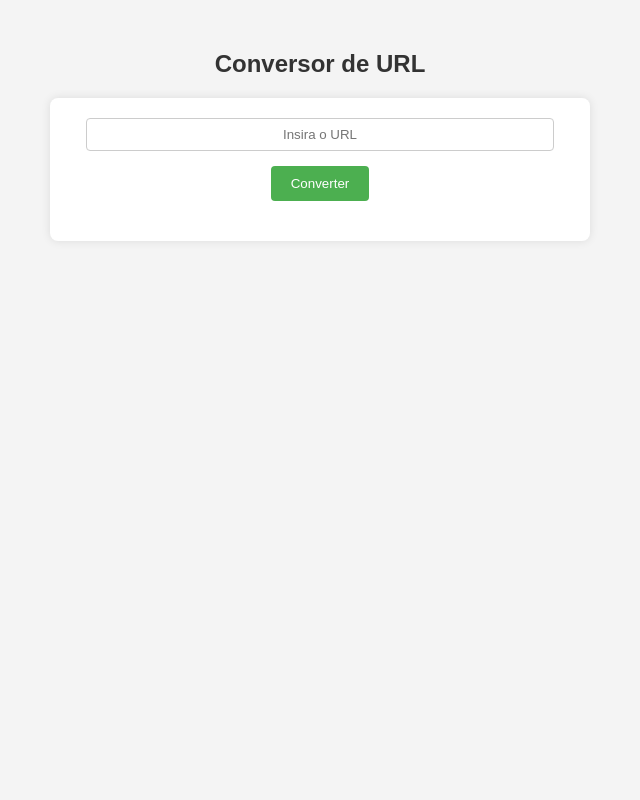
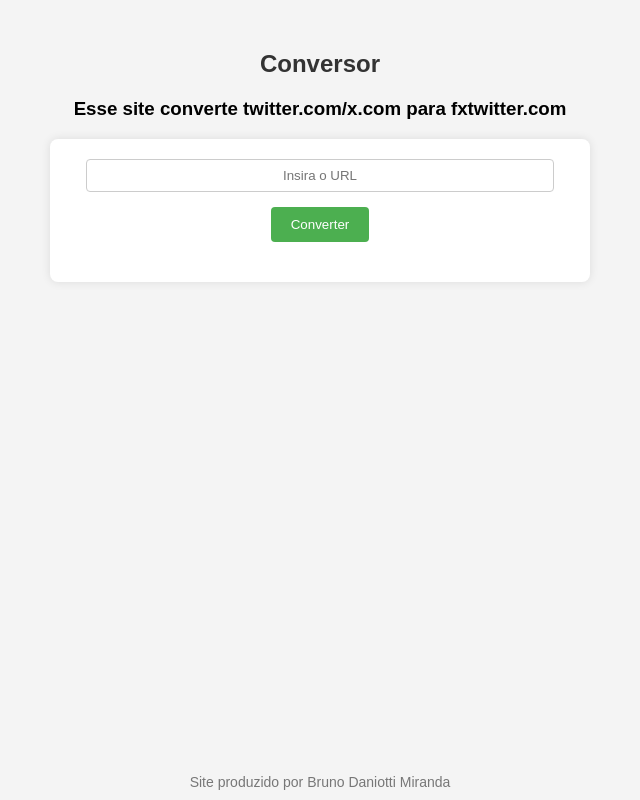
Before and after one commit to BDaniottiM/twitterconversor, a plain HTML site: page index.html in a window 1280 px wide. Shown: the whole page, without its empty margins (320-960 px from the left). Drawn offline with Linux system fonts and the light colour scheme.

Commit message:
Update index.html

```diff
--- a/index.html
+++ b/index.html
@@ -1,7 +1,7 @@
 <!DOCTYPE html>
 <html>
 <head>
-    <title>Conversor de URL</title>
+    <title>Conversor Twitter</title>
     <link rel="icon" href="src/twitter.png" type="image/png">
     <style>
         /* Estilos para o formulário */
@@ -45,17 +45,29 @@
             margin-top: 20px;
             font-weight: bold;
         }
+	#footer {
+            position: absolute;
+            bottom: 0;
+            left: 0;
+            right: 0;
+            text-align: center;
+            font-size: 14px;
+            color: #777;
+            padding: 10px;
+      	}
     </style>
 </head>
 <body>
 
-    <h2>Conversor de URL</h2>
+    <h2>Conversor</h2>
+    <h3>Esse site converte twitter.com/x.com para fxtwitter.com</h3>
     <div id="converterForm">
         <input type="text" id="urlInput" placeholder="Insira o URL">
         <br>
         <button onclick="converterURL()" id="convertButton">Converter</button>
         <div id="convertedURL"></div>
     </div>
+    <div id="footer">Site produzido por Bruno Daniotti Miranda</div>
 
     <script>
         function converterURL() {
```
